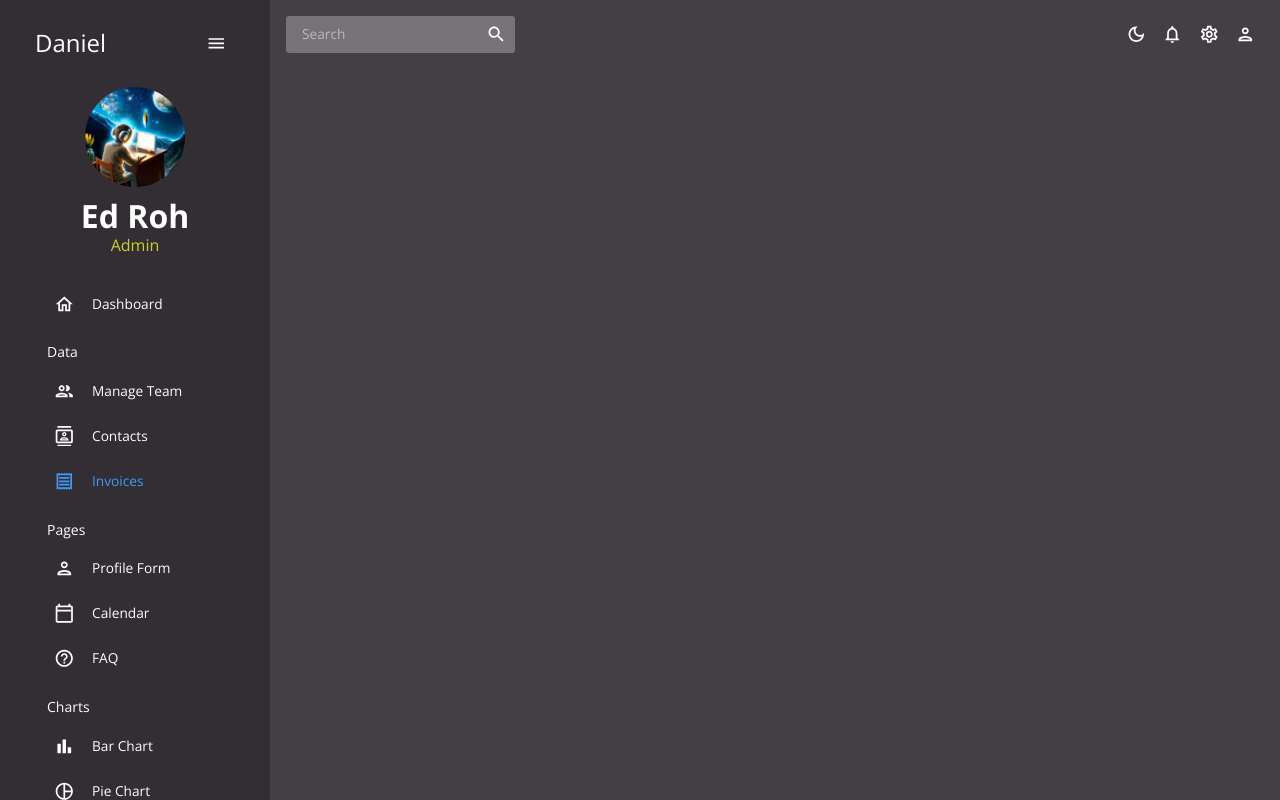
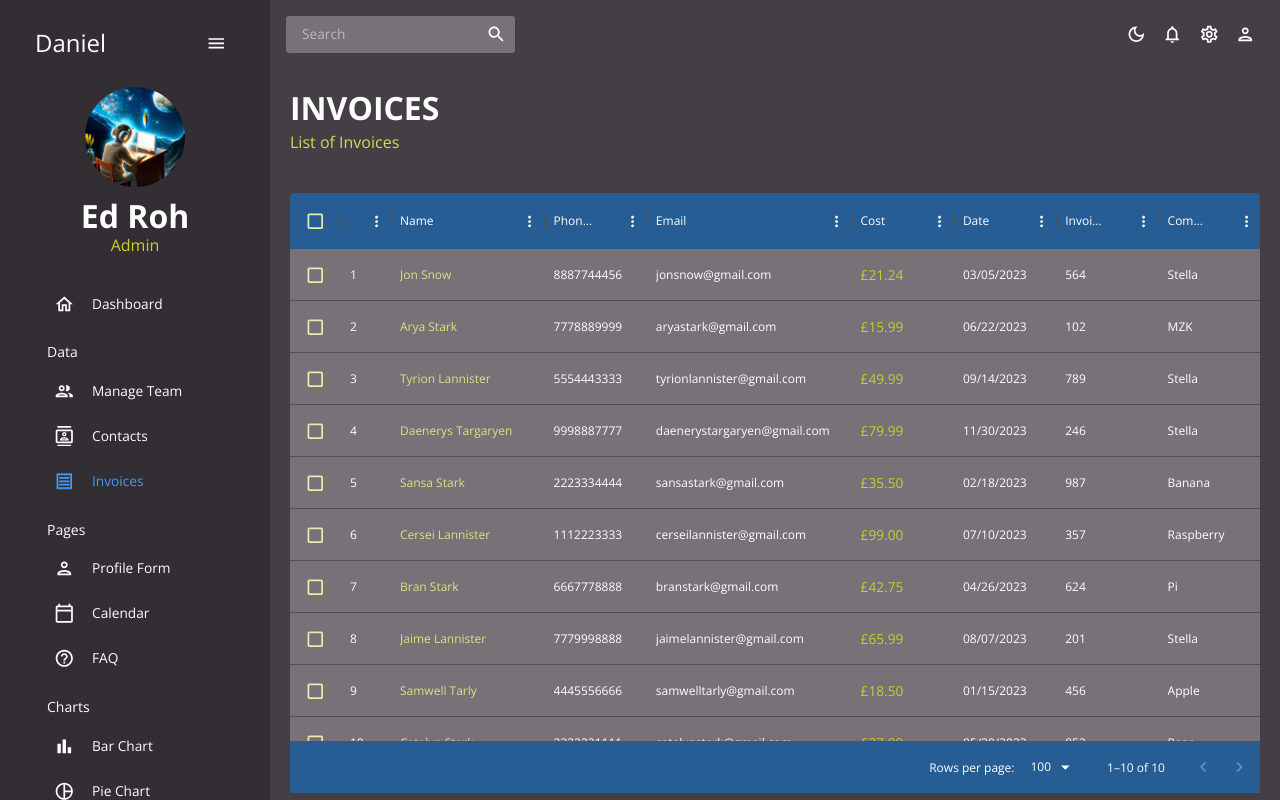
Before and after one commit to danyw/sales-admin, a React (Create React App) app: page /team in a window 1280 px wide. Both pictures are taken after a click on the item "Invoices". Built offline with nearby package versions, Linux system fonts and the light colour scheme.

Commit message:
add invoices

```diff
--- a/src/App.js
+++ b/src/App.js
@@ -4,9 +4,10 @@
 import { Route, Routes } from 'react-router-dom';
 import { CssBaseline, ThemeProvider } from '@mui/material';
 import Sidebar from './components/Sidebar';
-import Topbar from "./components/Topbar";
+import Topbar from './components/Topbar';
 import Team from './views/team';
 import Contacts from './views/contacts';
+import Invoices from './views/invoices';
 
 function App() {
   const [theme, colorMode] = useMode();
@@ -18,17 +19,15 @@
         <CssBaseline />
         <div className="app">
           <Sidebar isSidebar={isSidebar} />
-          <main className='main'>
+          <main className="main">
             <Topbar setIsSidebar={setIsSidebar} />
 
             <Routes>
               {/* <Route path="/" element={<Dashboard />} /> */}
               <Route path="/team" element={<Team />} />
               <Route path="/contacts" element={<Contacts />} />
-
+              <Route path="/invoices" element={<Invoices />} />
             </Routes>
-
-
           </main>
         </div>
       </ThemeProvider>
--- a/src/data/sampleData.js
+++ b/src/data/sampleData.js
@@ -1,167 +1,270 @@
-import { tokens } from "../config/theme";
+import { tokens } from '../config/theme';
 
 export const sampleDataTeam = [
   {
     id: 1,
-      name: "Teo Lee",
-      email: "teolee@gmail.com",
-      phone: "555078766",
-      access: "manager",
+    name: 'Teo Lee',
+    email: 'teolee@gmail.com',
+    phone: '555078766',
+    access: 'manager',
   },
   {
     id: 2,
-      name: "Daenerys Targaryen",
-      email: "khaleesi@dragons.com",
-      phone: "777555124",
-      access: "admin",
+    name: 'Daenerys Targaryen',
+    email: 'khaleesi@dragons.com',
+    phone: '777555124',
+    access: 'admin',
   },
   {
     id: 3,
-      name: "Tyrion Lannister",
-      email: "tyrion@casterlyrock.com",
-      phone: "775551565",
-      access: "manager",
+    name: 'Tyrion Lannister',
+    email: 'tyrion@casterlyrock.com',
+    phone: '775551565',
+    access: 'manager',
   },
   {
     id: 4,
-      name: "Arya Stark",
-      email: "nymeria@westeros.com",
-      phone: "774865124",
-      access: "user",
+    name: 'Arya Stark',
+    email: 'nymeria@westeros.com',
+    phone: '774865124',
+    access: 'user',
   },
   {
     id: 5,
-      name: "Cersei Lannister",
-      email: "cersei@lannisters.com",
-      phone: "767765124",
-      access: "admin",
+    name: 'Cersei Lannister',
+    email: 'cersei@lannisters.com',
+    phone: '767765124',
+    access: 'admin',
   },
   {
     id: 6,
-      name: "Sansa Stark",
-      email: "sansa@winterfell.com",
-      phone: "77657134",
-      access: "manager",
+    name: 'Sansa Stark',
+    email: 'sansa@winterfell.com',
+    phone: '77657134',
+    access: 'manager',
   },
   {
     id: 7,
-      name: "Bran Stark",
-      email: "bran@threeyedraven.com",
-      phone: "77483724",
-      access: "user",
+    name: 'Bran Stark',
+    email: 'bran@threeyedraven.com',
+    phone: '77483724',
+    access: 'user',
   },
   {
     id: 8,
-      name: "Jaime Lannister",
-      email: "kingslayer@lannisters.com",
-      phone: "77637485",
-      access: "user",
+    name: 'Jaime Lannister',
+    email: 'kingslayer@lannisters.com',
+    phone: '77637485',
+    access: 'user',
   },
   {
     id: 9,
-      name: "Brienne of Tarth",
-      email: "oathkeeper@knight.com",
-      phone: "84785647",
-      access: "manager",
+    name: 'Brienne of Tarth',
+    email: 'oathkeeper@knight.com',
+    phone: '84785647',
+    access: 'manager',
   },
   {
     id: 10,
-      name: "Eddard Stark",
-      email: "ned@winteriscoming.com",
-      phone: "73555124",
-      access: "admin",
+    name: 'Eddard Stark',
+    email: 'ned@winteriscoming.com',
+    phone: '73555124',
+    access: 'admin',
   },
 ];
 
 export const sampleDataContacts = [
   {
-      "id": 1,
-      "name": "John Smith",
-      "email": "johnsmith@gmail.com",
-      "phone": "7776676566",
-      "address": "13 Long Lane",
-      "city": "Nottingham",
-      "postalCode": "DE26 3FG",
+    id: 1,
+    name: 'John Smith',
+    email: 'johnsmith@gmail.com',
+    phone: '7776676566',
+    address: '13 Long Lane',
+    city: 'Nottingham',
+    postalCode: 'DE26 3FG',
   },
   {
-      "id": 2,
-      "name": "Emma Johnson",
-      "email": "emmajohnson@gmail.com",
-      "phone": "9887654321",
-      "address": "27 Park Street",
-      "city": "London",
-      "postalCode": "W1A 1AA",
+    id: 2,
+    name: 'Emma Johnson',
+    email: 'emmajohnson@gmail.com',
+    phone: '9887654321',
+    address: '27 Park Street',
+    city: 'London',
+    postalCode: 'W1A 1AA',
   },
   {
-      "id": 3,
-      "name": "Michael Davis",
-      "email": "michaeldavis@gmail.com",
-      "phone": "5551234567",
-      "address": "42 Elm Avenue",
-      "city": "New York",
-      "postalCode": "10001",
+    id: 3,
+    name: 'Michael Davis',
+    email: 'michaeldavis@gmail.com',
+    phone: '5551234567',
+    address: '42 Elm Avenue',
+    city: 'New York',
+    postalCode: '10001',
   },
   {
-      "id": 4,
-      "name": "Sophia Wilson",
-      "email": "sophiawilson@gmail.com",
-      "phone": "1112223333",
-      "address": "17 Oak Street",
-      "city": "San Francisco",
-      "postalCode": "94102",
+    id: 4,
+    name: 'Sophia Wilson',
+    email: 'sophiawilson@gmail.com',
+    phone: '1112223333',
+    address: '17 Oak Street',
+    city: 'San Francisco',
+    postalCode: '94102',
   },
   {
-      "id": 5,
-      "name": "Daniel Taylor",
-      "email": "danieltaylor@gmail.com",
-      "phone": "9998887777",
-      "address": "55 Maple Road",
-      "city": "Chicago",
-      "postalCode": "60601",
+    id: 5,
+    name: 'Daniel Taylor',
+    email: 'danieltaylor@gmail.com',
+    phone: '9998887777',
+    address: '55 Maple Road',
+    city: 'Chicago',
+    postalCode: '60601',
   },
   {
-      "id": 6,
-      "name": "Olivia Anderson",
-      "email": "oliviaanderson@gmail.com",
-      "phone": "4445556666",
-      "address": "9 Pine Lane",
-      "city": "Los Angeles",
-      "postalCode": "90001",
+    id: 6,
+    name: 'Olivia Anderson',
+    email: 'oliviaanderson@gmail.com',
+    phone: '4445556666',
+    address: '9 Pine Lane',
+    city: 'Los Angeles',
+    postalCode: '90001',
   },
   {
-      "id": 7,
-      "name": "James Thomas",
-      "email": "jamesthomas@gmail.com",
-      "phone": "2223334444",
-      "address": "38 Cedar Avenue",
-      "city": "Toronto",
-      "postalCode": "M5H 1T1",
+    id: 7,
+    name: 'James Thomas',
+    email: 'jamesthomas@gmail.com',
+    phone: '2223334444',
+    address: '38 Cedar Avenue',
+    city: 'Toronto',
+    postalCode: 'M5H 1T1',
   },
   {
-      "id": 8,
-      "name": "Ava Martinez",
-      "email": "avamartinez@gmail.com",
-      "phone": "7778889999",
-      "address": "82 Willow Street",
-      "city": "Miami",
-      "postalCode": "33101",
+    id: 8,
+    name: 'Ava Martinez',
+    email: 'avamartinez@gmail.com',
+    phone: '7778889999',
+    address: '82 Willow Street',
+    city: 'Miami',
+    postalCode: '33101',
   },
   {
-      "id": 9,
-      "name": "William Garcia",
-      "email": "williamgarcia@gmail.com",
-      "phone": "6667778888",
-      "address": "23 Birch Road",
-      "city": "Sydney",
-      "postalCode": "2000",
+    id: 9,
+    name: 'William Garcia',
+    email: 'williamgarcia@gmail.com',
+    phone: '6667778888',
+    address: '23 Birch Road',
+    city: 'Sydney',
+    postalCode: '2000',
   },
   {
-      "id": 10,
-      "name": "Isabella Robinson",
-      "email": "isabellarobinson@gmail.com",
-      "phone": "1234567890",
-      "address": "67 Elm Street",
-      "city": "Paris",
-      "postalCode": "DE67 7GH",
+    id: 10,
+    name: 'Isabella Robinson',
+    email: 'isabellarobinson@gmail.com',
+    phone: '1234567890',
+    address: '67 Elm Street',
+    city: 'Paris',
+    postalCode: 'DE67 7GH',
   },
-  ]
+];
+
+export const sampleDataInvoices = [
+  {
+    id: 1,
+    name: 'Jon Snow',
+    email: 'jonsnow@gmail.com',
+    cost: '21.24',
+    phone: '8887744456',
+    date: '03/05/2023',
+    invNumber: '564',
+    company: 'Stella',
+  },
+  {
+    id: 2,
+    name: 'Arya Stark',
+    email: 'aryastark@gmail.com',
+    cost: '15.99',
+    phone: '7778889999',
+    date: '06/22/2023',
+    invNumber: '102',
+    company: 'MZK',
+  },
+  {
+    id: 3,
+    name: 'Tyrion Lannister',
+    email: 'tyrionlannister@gmail.com',
+    cost: '49.99',
+    phone: '5554443333',
+    date: '09/14/2023',
+    invNumber: '789',
+    company: 'Stella',
+  },
+  {
+    id: 4,
+    name: 'Daenerys Targaryen',
+    email: 'daenerystargaryen@gmail.com',
+    cost: '79.99',
+    phone: '9998887777',
+    date: '11/30/2023',
+    invNumber: '246',
+    company: 'Stella',
+  },
+  {
+    id: 5,
+    name: 'Sansa Stark',
+    email: 'sansastark@gmail.com',
+    cost: '35.50',
+    phone: '2223334444',
+    date: '02/18/2023',
+    invNumber: '987',
+    company: 'Banana',
+  },
+  {
+    id: 6,
+    name: 'Cersei Lannister',
+    email: 'cerseilannister@gmail.com',
+    cost: '99.00',
+    phone: '1112223333',
+    date: '07/10/2023',
+    invNumber: '357',
+    company: 'Raspberry',
+  },
+  {
+    id: 7,
+    name: 'Bran Stark',
+    email: 'branstark@gmail.com',
+    cost: '42.75',
+    phone: '6667778888',
+    date: '04/26/2023',
+    invNumber: '624',
+    company: 'Pi',
+  },
+  {
+    id: 8,
+    name: 'Jaime Lannister',
+    email: 'jaimelannister@gmail.com',
+    cost: '65.99',
+    phone: '7779998888',
+    date: '08/07/2023',
+    invNumber: '201',
+    company: 'Stella',
+  },
+  {
+    id: 9,
+    name: 'Samwell Tarly',
+    email: 'samwelltarly@gmail.com',
+    cost: '18.50',
+    phone: '4445556666',
+    date: '01/15/2023',
+    invNumber: '456',
+    company: 'Apple',
+  },
+  {
+    id: 10,
+    name: 'Catelyn Stark',
+    email: 'catelynstark@gmail.com',
+    cost: '27.99',
+    phone: '3332221111',
+    date: '05/29/2023',
+    invNumber: '853',
+    company: 'Pear',
+  },
+];
--- /dev/null
+++ b/src/views/invoices.jsx
@@ -0,0 +1,97 @@
+import { tokens } from '../config/theme';
+import { Box, Typography, useTheme } from '@mui/material';
+import { DataGrid } from '@mui/x-data-grid';
+import Header from '../components/Header';
+import { sampleDataInvoices } from '../data/sampleData';
+
+const Invoices = () => {
+  const theme = useTheme();
+  const colors = tokens(theme.palette.mode);
+  const columns = [
+    { field: 'id', headerName: 'ID', flex: 0.4 },
+    {
+      field: 'name',
+      headerName: 'Name',
+      flex: 1.5,
+      cellClassName: 'name-column--cell',
+    },
+    {
+      field: 'phone',
+      headerName: 'Phone Number',
+      flex: 1,
+    },
+    {
+      field: 'email',
+      headerName: 'Email',
+      flex: 2,
+    },
+    {
+      field: 'cost',
+      headerName: 'Cost',
+      flex: 1,
+      renderCell: (params) => (
+        <Typography color={colors.yellowAccent[500]}>
+          £{params.row.cost}
+        </Typography>
+      ),
+    },
+    {
+      field: 'date',
+      headerName: 'Date',
+      flex: 1,
+    },
+    {
+      field: 'invNumber',
+      headerName: 'Invoice number',
+      flex: 1,
+    },
+    {
+      field: 'company',
+      headerName: 'Company',
+      flex: 1,
+    },
+  ];
+
+  return (
+    <Box m="20px">
+      <Header title="INVOICES" subtitle="List of Invoices" />
+      <Box
+        m="40px 0 0 0"
+        height="75vh"
+        sx={{
+          '& .MuiDataGrid-root': {
+            border: 'none',
+          },
+          '& .MuiDataGrid-cell': {
+            borderBottom: 'none',
+          },
+          '& .name-column--cell': {
+            color: colors.yellowAccent[300],
+          },
+          '& .MuiDataGrid-columnHeaders': {
+            backgroundColor: colors.blueAccent[700],
+            borderBottom: 'none',
+          },
+          '& .MuiDataGrid-virtualScroller': {
+            backgroundColor: colors.primary[400],
+          },
+          '& .MuiDataGrid-footerContainer': {
+            borderTop: 'none',
+            backgroundColor: colors.blueAccent[700],
+          },
+          '& .MuiCheckbox-root': {
+            color: `${colors.yellowAccent[200]} !important`,
+          },
+        }}
+      >
+        <DataGrid
+          checkboxSelection
+          rows={sampleDataInvoices}
+          columns={columns}
+        />
+      </Box>
+    </Box>
+  );
+};
+
+export default Invoices;
```
Lines whose indentation alone changed are shown as unchanged.
